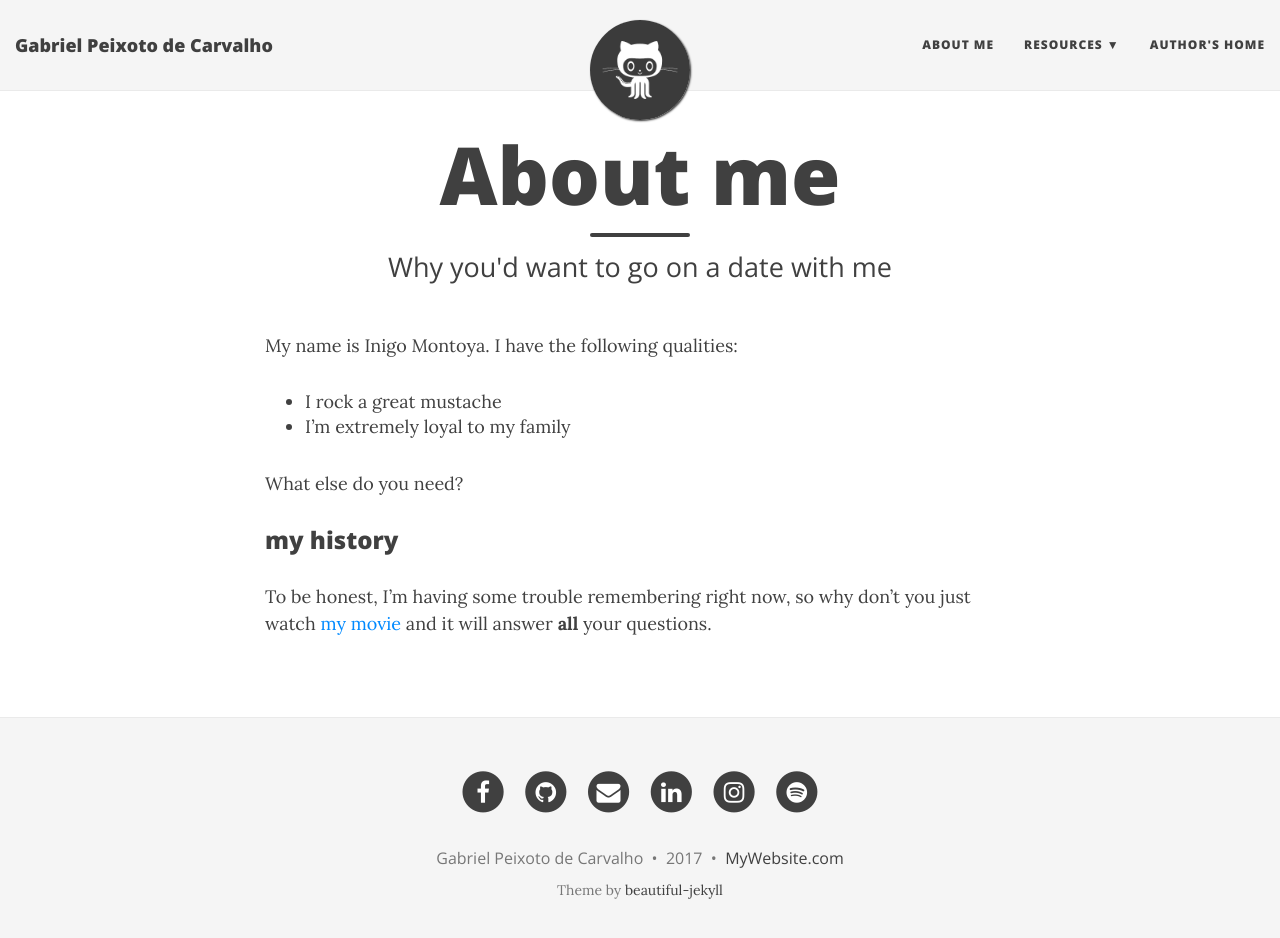
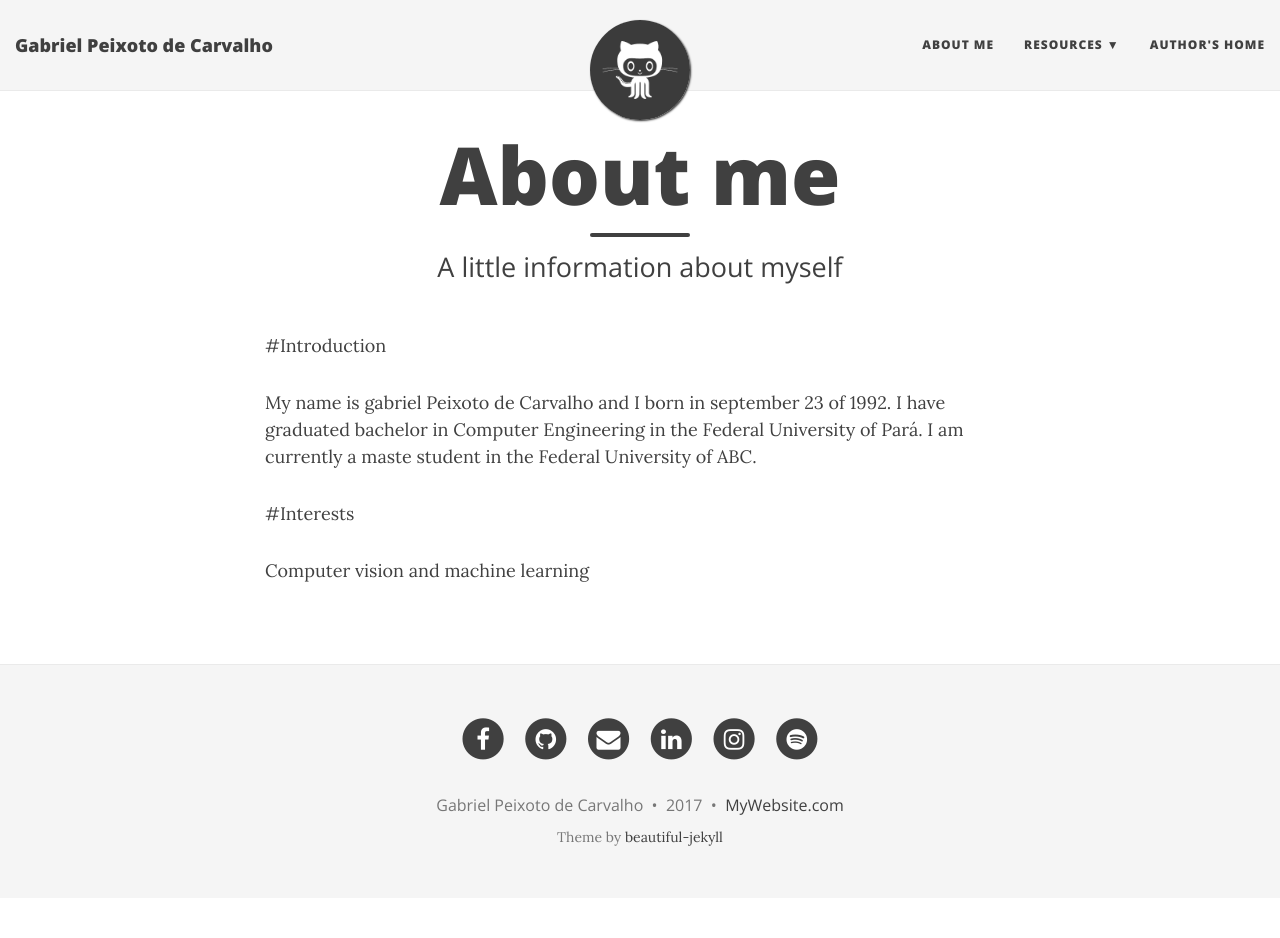
Before and after one commit to gaburiero/gaburiero.github.io, a Jekyll site: the page built from aboutme.md, in a window 1280 px wide and 951 px high. Shown: the top 938 px of the window. Built offline with Jekyll 4.4.1, drawn with Linux system fonts in a browser that asks for light colours; nearby versions of some CDN libraries.

Commit message:
changed aboutme.md

```diff
--- a/aboutme.md
+++ b/aboutme.md
@@ -1,16 +1,14 @@
 ---
 layout: page
 title: About me
-subtitle: Why you'd want to go on a date with me
+subtitle: A little information about myself
 ---
 
-My name is Inigo Montoya. I have the following qualities:
+#Introduction
 
-- I rock a great mustache
-- I'm extremely loyal to my family
+My name is gabriel Peixoto de Carvalho and I born in september 23 of 1992. I have graduated bachelor in Computer Engineering
+in the Federal University of Pará. I am currently a maste student in the Federal University of ABC.
 
-What else do you need?
+#Interests
 
-### my history
-
-To be honest, I'm having some trouble remembering right now, so why don't you just watch [my movie](http://en.wikipedia.org/wiki/The_Princess_Bride_%28film%29) and it will answer **all** your questions.
+Computer vision and machine learning
```
